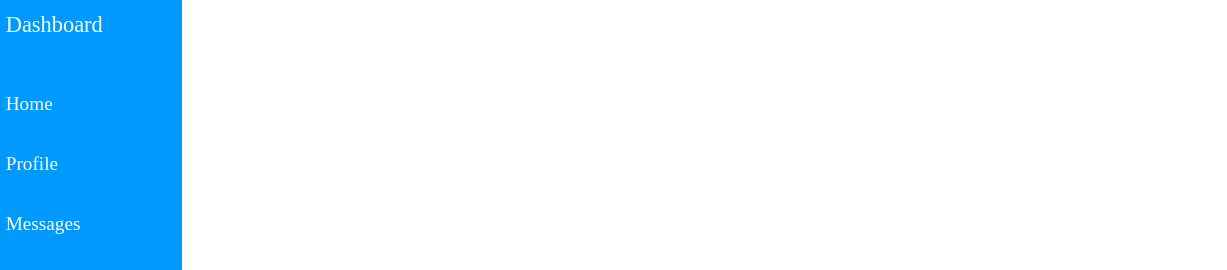
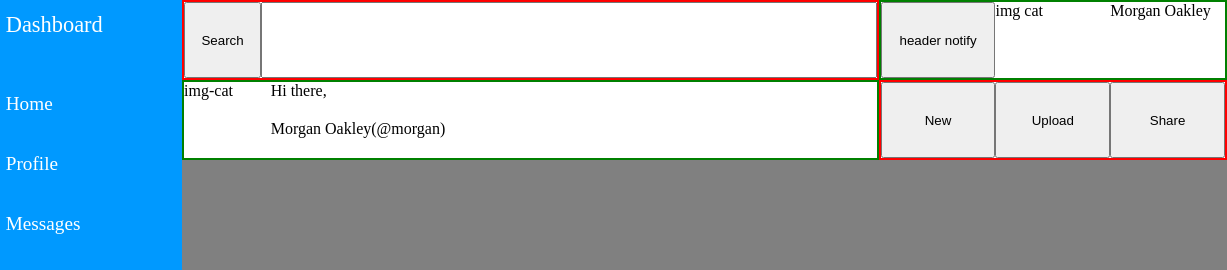
Before and after one commit to MightyCharm/admin-dashboard, a plain HTML site: page index.html in a window 1280 px wide. Shown: the top 270 px of the page, 53-1280 px from the left. Drawn offline with Linux system fonts and the light colour scheme.

Commit message:
Create first concept of header

```diff
--- a/index.html
+++ b/index.html
@@ -43,13 +43,39 @@
           <img class="sidebar-img" src="images/shield-check-outline.svg" alt="privacy icon">
           <a class="sidebar-link" href="#">Privacy</a>
 
-        </div> <!-- .sidebar -->
+        </div>
+      </div><!-- .sidebar -->
 
 
       <div class="header">
 
+        <div class="header-top-left">
+          <button class="header-btnSearch">Search</button>
+          <input class="header-input" type="text">
+        </div>
+
+        <div class="header-top-right">
+          <button class="header-btnNotifications">header notify</button>
+          <div class="header-img-right">img cat</div>
+          <div class="header-text-right">Morgan Oakley</div>
+        </div>
+
+        <div class="header-bottom-left">
+          <div class="header-img-bottom-left">img-cat</div>
+          <div class="header-text-bottom-left">Hi there,</div>
+          <div class="header-text-bottom-left-2">Morgan Oakley(@morgan)</div>
+        </div>
+
+        <div class="header-bottom-right">
+          <button class="header-btnNew">New</button>
+          <button class="header-btnUpload">Upload</button>
+          <button class="header-btnShare">Share</button>
+        </div>
       </div> <!-- .header -->
-      <div class="main-content"></div> <!-- .main-content -->
+
+      <div class="main-content">
+
+      </div> <!-- .main-content -->
     </div> <!-- .container-->
 
   </body>
--- a/style.css
+++ b/style.css
@@ -85,15 +85,114 @@
     color: deeppink;
 }
 
-
 .header {
     background-color: #fff;
     grid-row: 1 / 2;
     grid-column: 2 / 3;
+
+    display: grid;
+    grid-template-rows: 1fr 1fr;
+    grid-template-columns: 2fr 1fr;
 }
 
+.header-top-left {
+    border: 2px solid red;
+    grid-row: 1 / 2;
+    grid-column: 1 / 2;
+
+    display: grid;
+    grid-template-rows: 1fr;
+    grid-template-columns: 1fr 8fr;
+
+}
+
+.header-btnSearch {
+
+}
+
+.header-input {
+
+}
+
+.header-top-right {
+    border: 2px solid green;
+    grid-row: 1 / 2;
+    grid-column: 2 / 3;
+
+    display: grid;
+    grid-template-rows: 1fr;
+    grid-template-columns: 1fr 1fr 1fr;
+
+}
+
+.header-btnNotifications {
+
+}
+
+.header-img-right {
+
+}
+
+.header-text-right {
+
+}
+
+.header-bottom-left {
+    border: 2px solid green;
+    grid-row: 2 / 3;
+    grid-column: 1 / 2;
+
+    display: grid;
+    grid-template-rows: 1fr 1fr;
+    grid-template-columns: 1fr 7fr;
+}
+
+.header-img-bottom-left {
+    grid-row: 1 / 3;
+    grid-column: 1 / 2;
+}
+
+.header-text-bottom-left {
+
+}
+
+.header-text-bottom-left-2 {
+
+}
+
+.header-bottom-right {
+    border: 2px solid red;
+    grid-row: 2 / 3;
+    grid-column: 2 / 3;
+
+    display: grid;
+    grid-template-rows: 1fr;
+    grid-template-columns: 1fr 1fr 1fr;
+}
+
+.header-btnNew {
+
+}
+
+.header-btnUpload {
+
+}
+
+.header-btnShare {
+
+}
+
+
+
+
+
+
+
+
+
 .main-content {
-    background-color: rgb(220, 220, 220);
+    /*background-color: #dcdcdc;*/
+    background-color: rgb(128, 128, 128);
     grid-row: 2 / 3;
     grid-column: 2 / 3;
 }
```
